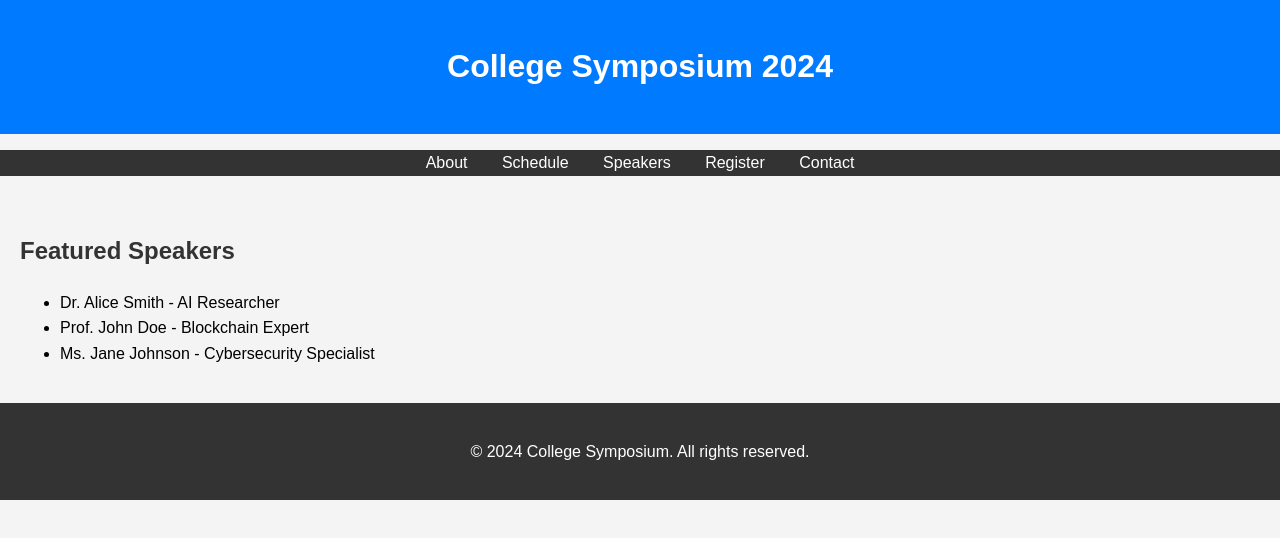
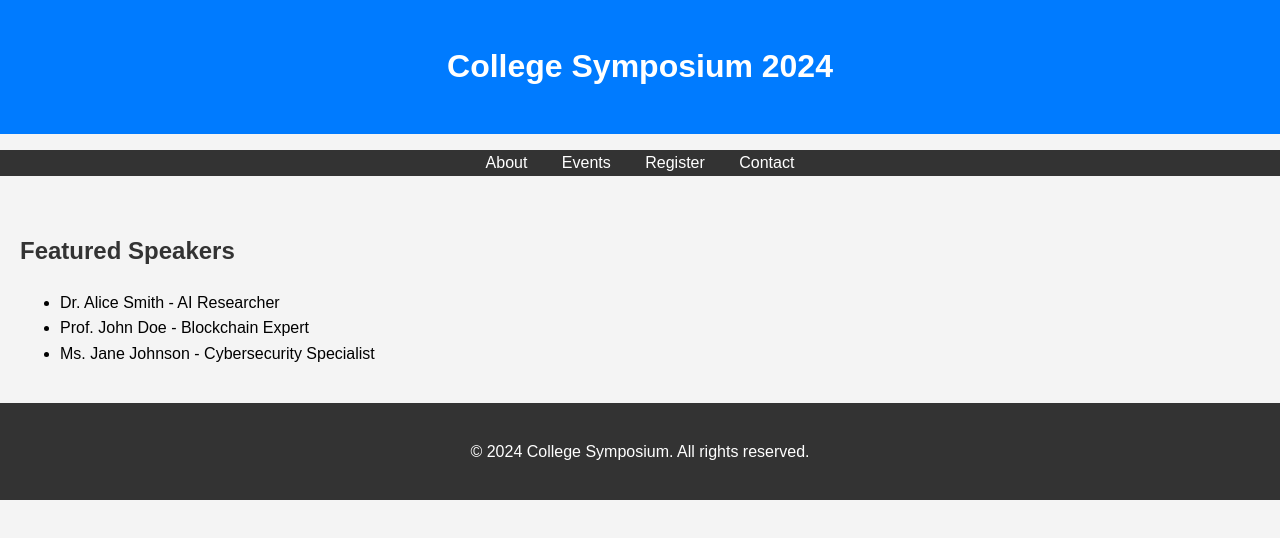
Before and after one commit to GhosthUnTer1242/Techfest-24, a plain HTML site: page events.html in a window 1280 px wide. Drawn offline with Linux system fonts and the light colour scheme.

Commit message:
Update events.html

```diff
--- a/events.html
+++ b/events.html
@@ -13,8 +13,7 @@
     <nav>
         <ul>
             <li><a href="about.html">About</a></li>
-            <li><a href="schedule.html">Schedule</a></li>
-            <li><a href="speakers.html">Speakers</a></li>
+            <li><a href="speakers.html">Events</a></li>
             <li><a href="register.html">Register</a></li>
             <li><a href="contact.html">Contact</a></li>
         </ul>
```
